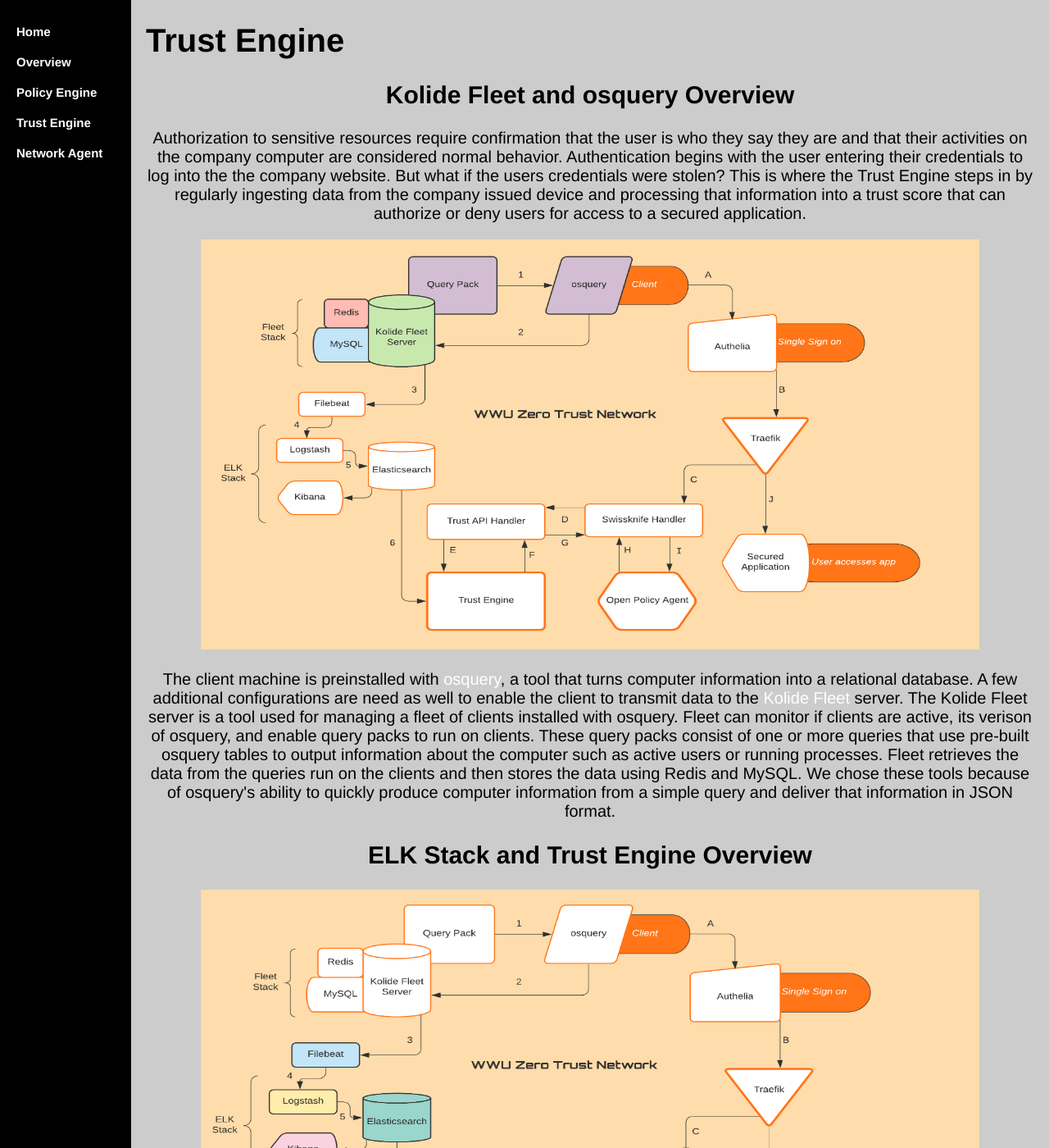
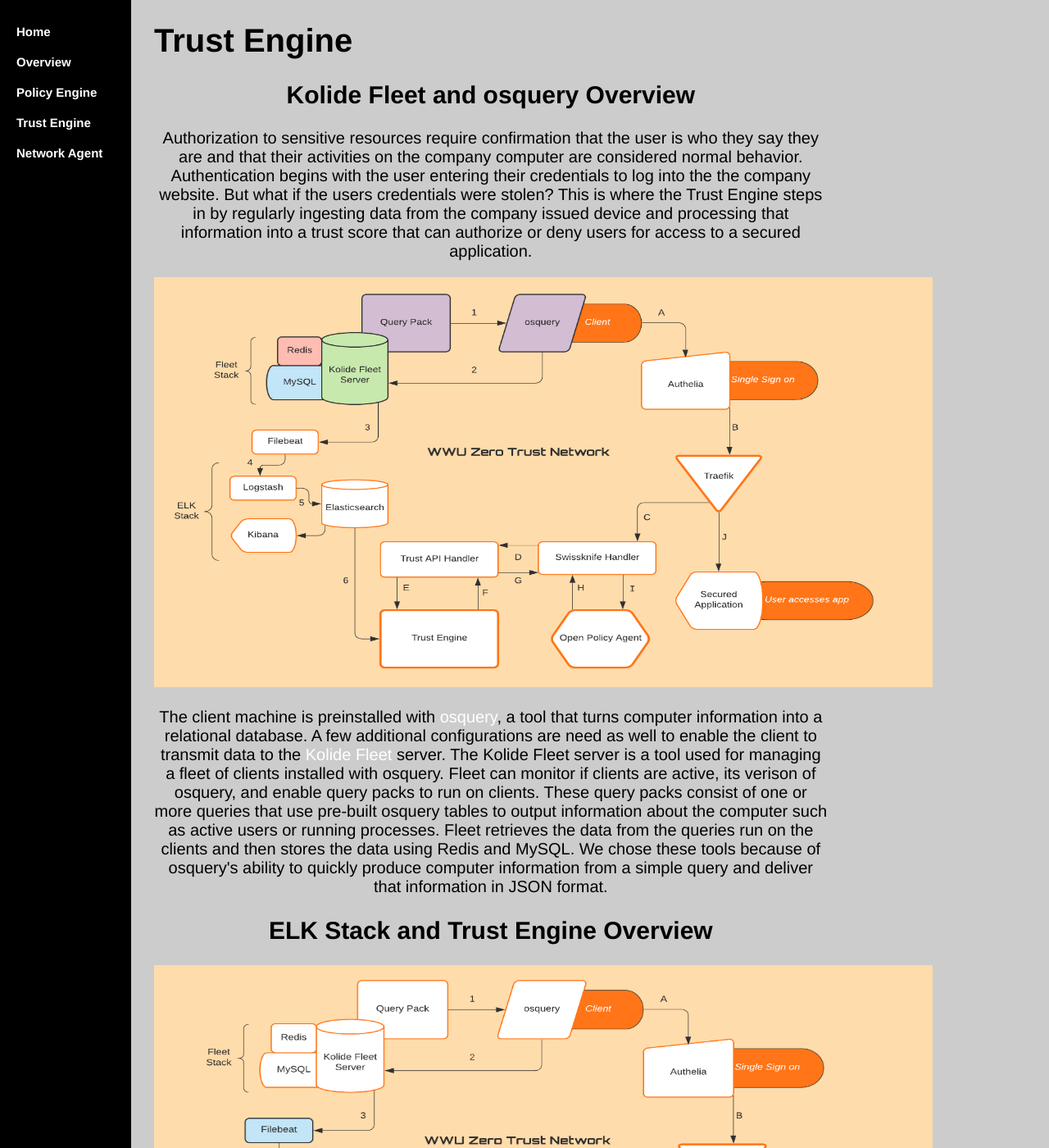
Before and after one commit to WWUZeroTrust/WWUZeroTrust.github.io, a Jekyll site: the page TrustEngine/index.html, which Jekyll copies as it is, in a window 1280 px wide and 1400 px high. Shown: the whole window at 82% size. Built offline with Jekyll 4.4.1, drawn with Linux system fonts in a browser that asks for light colours.

Commit message:
Update index.html

```diff
--- a/TrustEngine/index.html
+++ b/TrustEngine/index.html
@@ -45,9 +45,10 @@
 }
 
 .main {
-  margin-left: 160px; /* Same as the width of the sidenav */
+  margin-left: 170px; /* Same as the width of the sidenav */
   font-size: 20px; /* Increased text to enable scrolling */
   padding: 0px 10px;
+  width: 65%;
 }
 .active {
   background-color: SlateGray;
```
